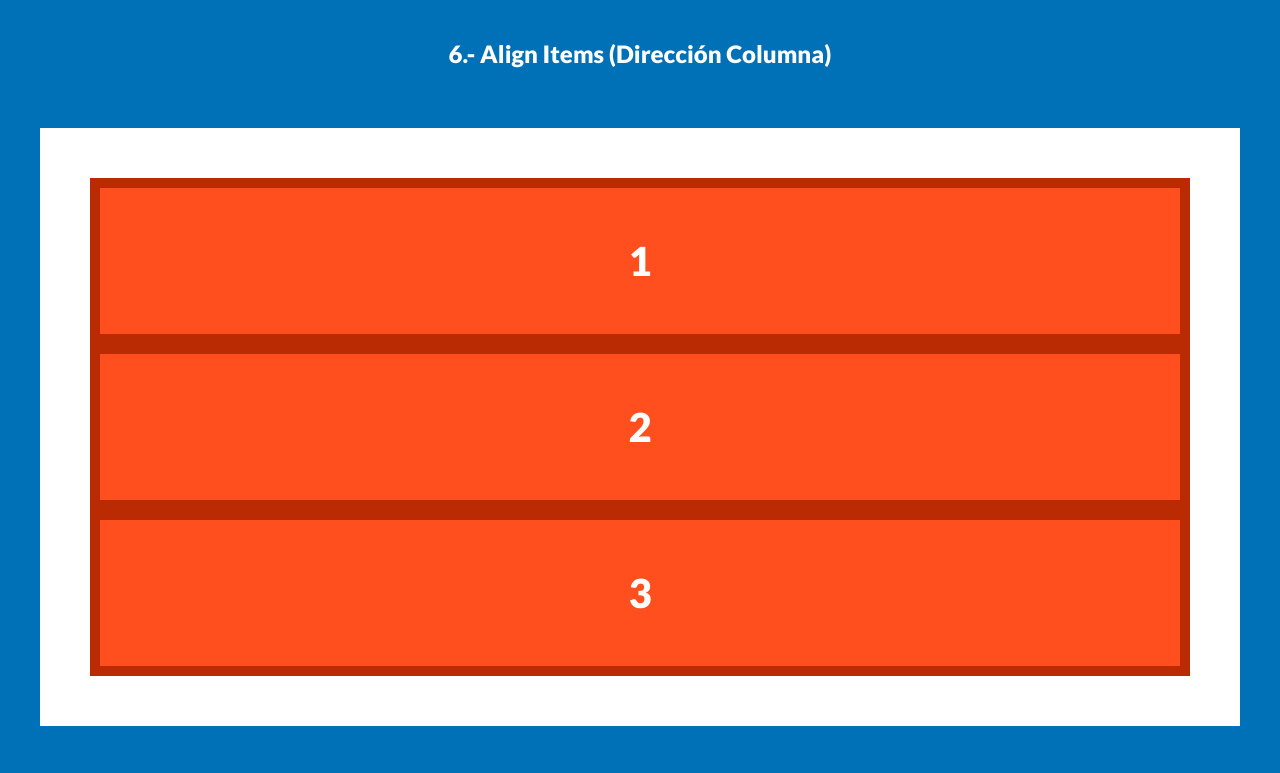
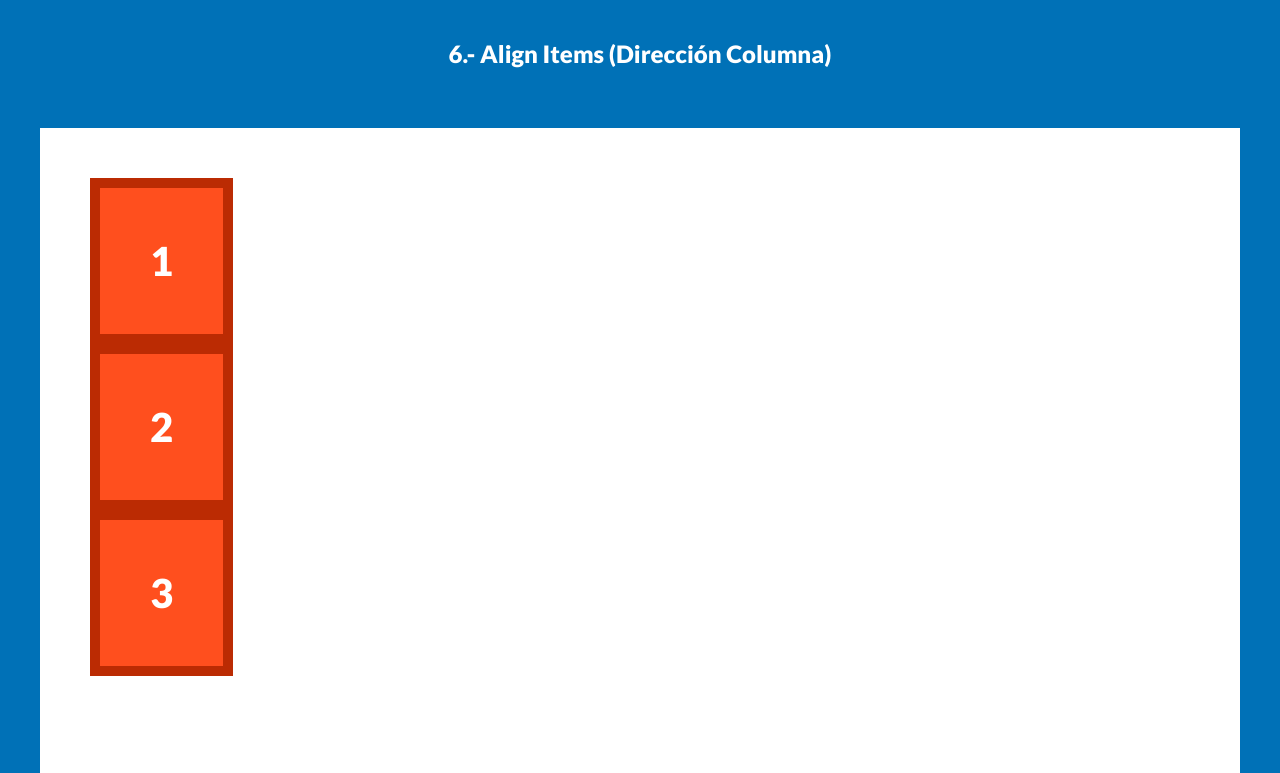
Before and after one commit to ManuUSS/flexbox-grid, a plain HTML site: page index.html in a window 1280 px wide. Shown: the part 4120-4893 px from the top of the page. Drawn offline with Linux system fonts and the light colour scheme.

Commit message:
new: flex align items column

```diff
--- a/css/style.css
+++ b/css/style.css
@@ -105,3 +105,14 @@ h1, h2 {
     align-items: center;
     align-items: baseline; */
 }
+
+.d-flex-6 {
+    display: flex;
+    flex-direction: column;
+    height: 800px;
+    align-items: flex-start;
+    /* align-items: flex-end; */
+    /* align-items: stretch; */
+    /* align-items: center; */
+    /* align-items: baseline; */
+}
```
